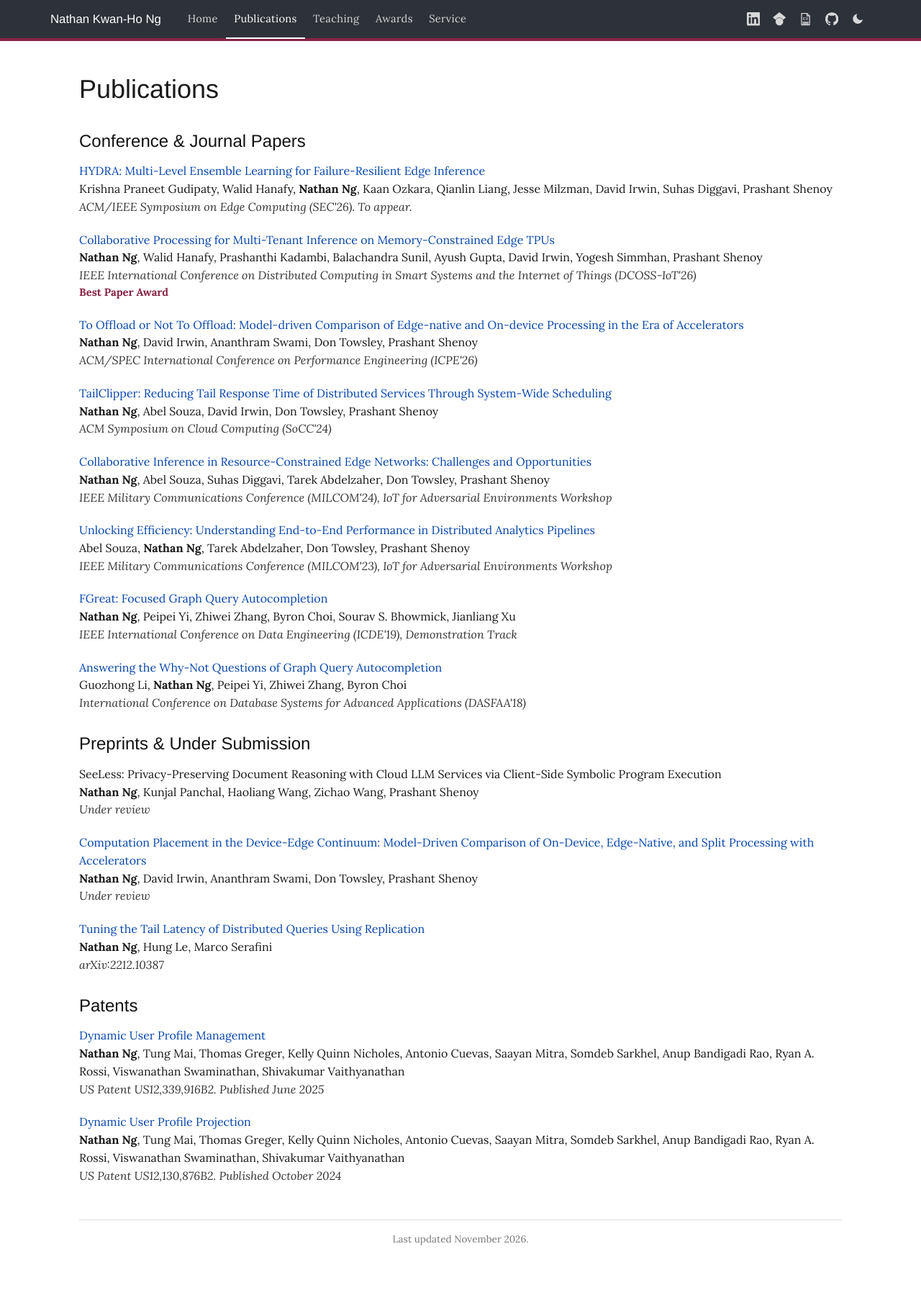
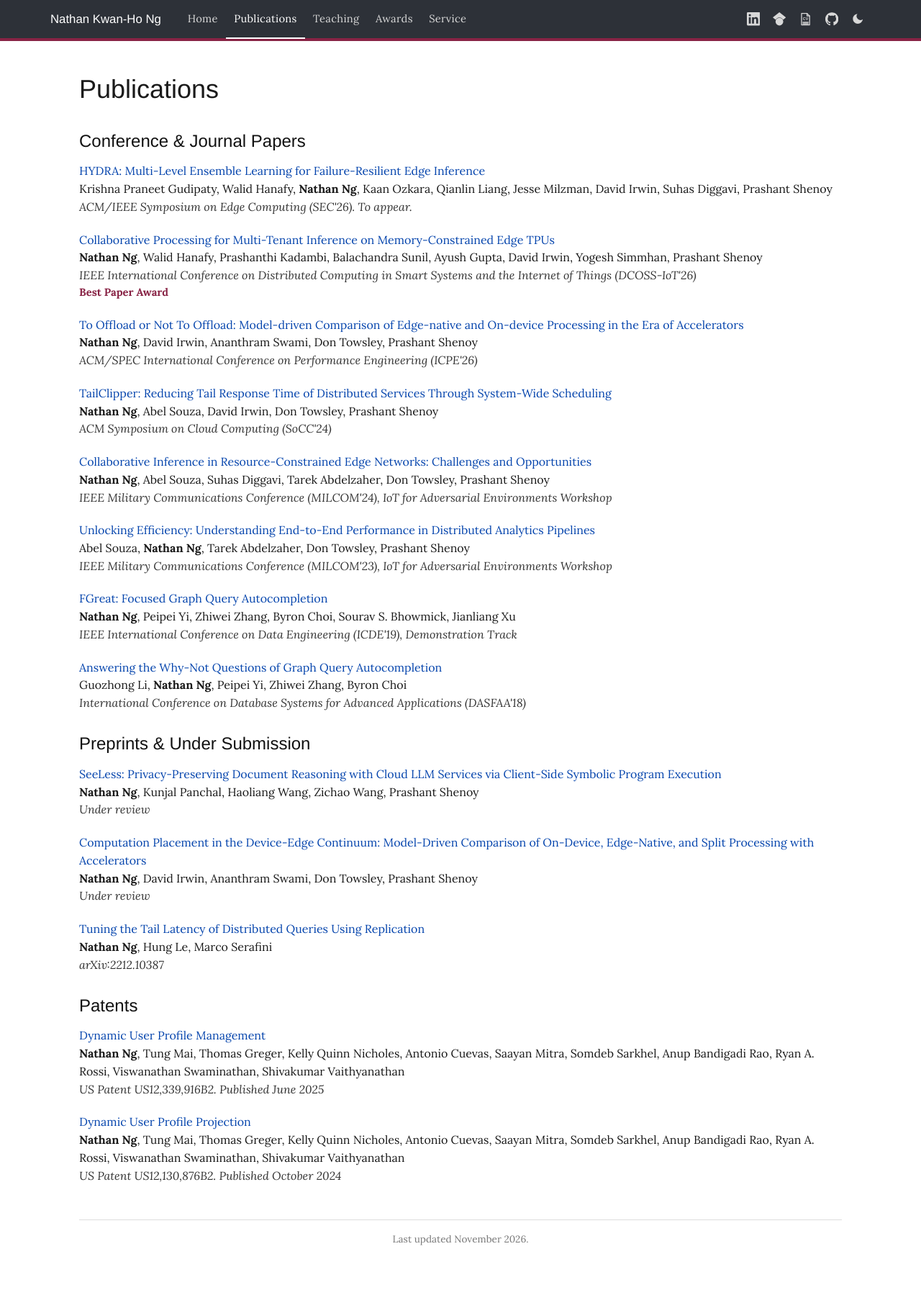
Before and after one commit to khngnathan/personal-website, a Jekyll site: the page built from publications.html, in a window 1280 px wide. Shown: the whole page at 72% size. Built offline with Jekyll 4.4.1, drawn with Linux system fonts in a browser that asks for light colours.

Commit message:
Publications: style SeeLess title as a (non-clickable) link

```diff
--- a/publications.html
+++ b/publications.html
@@ -58,7 +58,7 @@ active: publications
   <h2>Preprints &amp; Under Submission</h2>
   <ul class="pubs">
     <li>
-      <span class="ptitle">SeeLess: Privacy-Preserving Document Reasoning with Cloud LLM Services via Client-Side Symbolic Program Execution</span>
+      <span class="ptitle"><a>SeeLess: Privacy-Preserving Document Reasoning with Cloud LLM Services via Client-Side Symbolic Program Execution</a></span>
       <span class="pauthors"><b>Nathan Ng</b>, Kunjal Panchal, Haoliang Wang, Zichao Wang, Prashant Shenoy</span>
       <span class="pvenue">Under review</span>
     </li>
```
